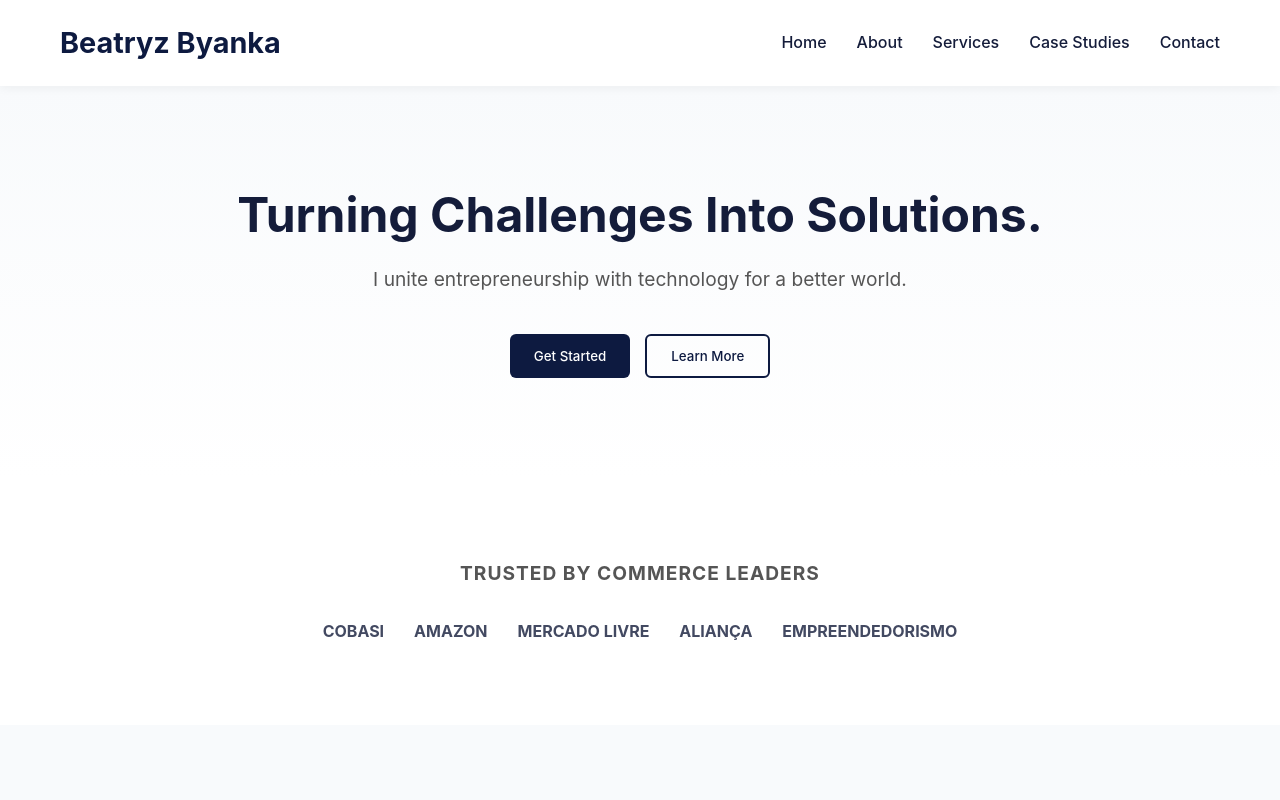
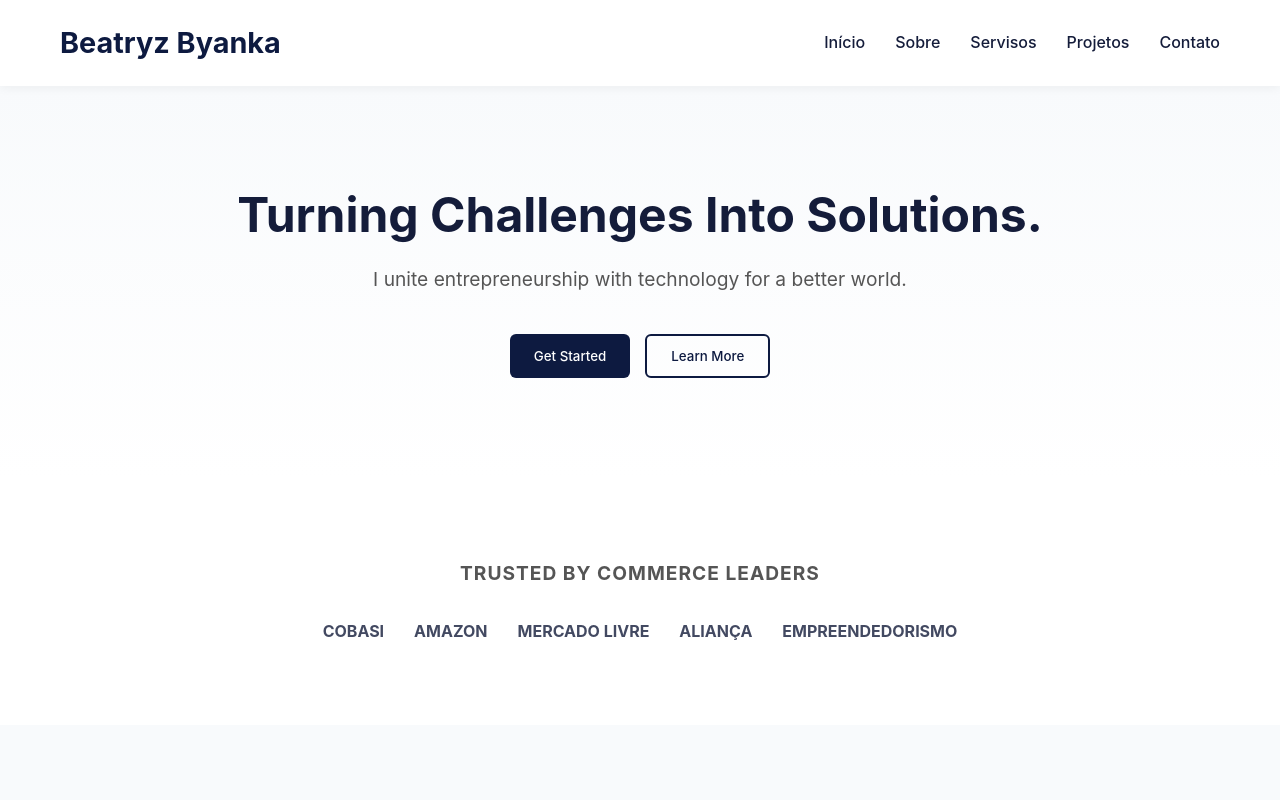
Before and after one commit to bya123bya/Portflio_prova, a plain HTML site: page index.html in a window 1280 px wide. Shown: the top 800 px of the page. Drawn offline with Linux system fonts and the light colour scheme.

Commit message:
Update index.html

```diff
--- a/index.html
+++ b/index.html
@@ -423,11 +423,11 @@
     <div class="container header-container">
         <div class="logo">Beatryz Byanka</div>
         <nav>
-            <a href="#home">Home</a>
-            <a href="#about">About</a>
-            <a href="#services">Services</a>
-            <a href="#cases">Case Studies</a>
-            <a href="#contact">Contact</a>
+            <a href="#home">Início</a>
+            <a href="#about">Sobre</a>
+            <a href="#services">Servisos</a>
+            <a href="#cases">Projetos</a>
+            <a href="#contact">Contato</a>
         </nav>
     </div>
 </header>
```
